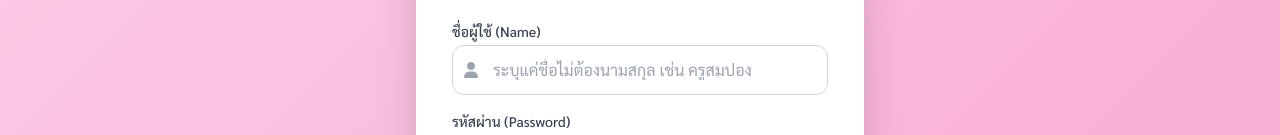
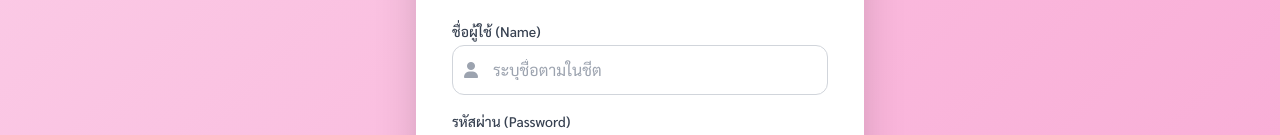
Before and after one commit to greengramhouse/checkListTG, a plain HTML site: page index.html in a window 1280 px wide. Shown: the part 341-476 px from the top of the page. Drawn offline with nearby package versions, Linux system fonts and the light colour scheme; some packages are replaced by stand-ins of ours; no server answers; a script that the page names is missing.

Commit message:
Update index.html

```diff
--- a/index.html
+++ b/index.html
@@ -71,7 +71,7 @@
             width: 100%;
             height: 100%;
             background: rgba(255, 255, 255, 0.95);
-            z-index: 5;
+            z-index: 100;
             display: flex;
             justify-content: center;
             align-items: center;
@@ -87,7 +87,7 @@
             width: 100%;
             height: 100%;
             background: linear-gradient(135deg, #fbcfe8 0%, #f9a8d4 100%);
-            z-index: 50;
+            z-index: 9000;
             display: flex;
             justify-content: center;
             align-items: center;
@@ -138,7 +138,7 @@
                         <div class="absolute inset-y-0 left-0 pl-3 flex items-center pointer-events-none">
                             <i class="fa-solid fa-user text-gray-400"></i>
                         </div>
-                        <input type="text" id="loginUsername" required class="pl-10 w-full px-4 py-3 border border-gray-300 rounded-xl focus:ring-2 focus:ring-pink-400 focus:border-pink-400 outline-none transition" placeholder="ระบุแค่ชื่อไม่ต้องนามสกุล เช่น ครูสมปอง ">
+                        <input type="text" id="loginUsername" required class="pl-10 w-full px-4 py-3 border border-gray-300 rounded-xl focus:ring-2 focus:ring-pink-400 focus:border-pink-400 outline-none transition" placeholder="ระบุชื่อตามในชีต">
                     </div>
                 </div>
                 <div>
```
